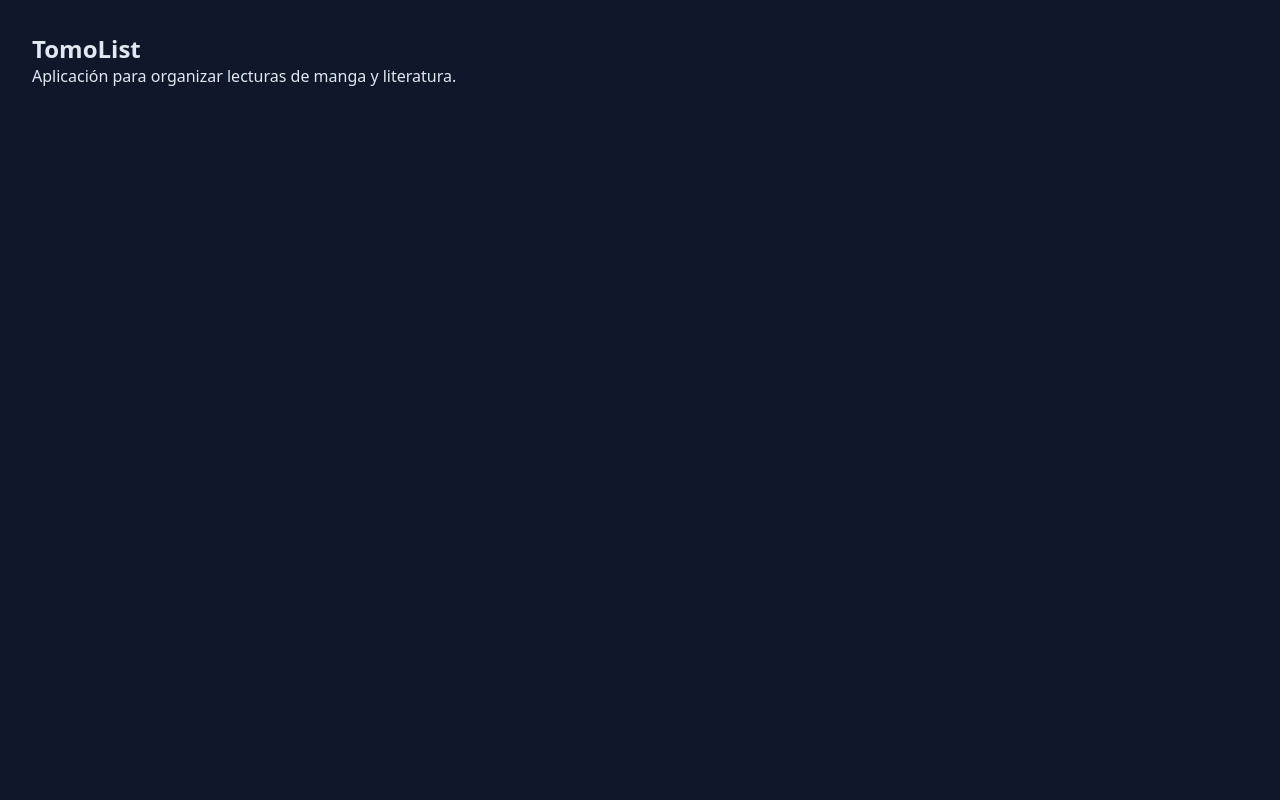
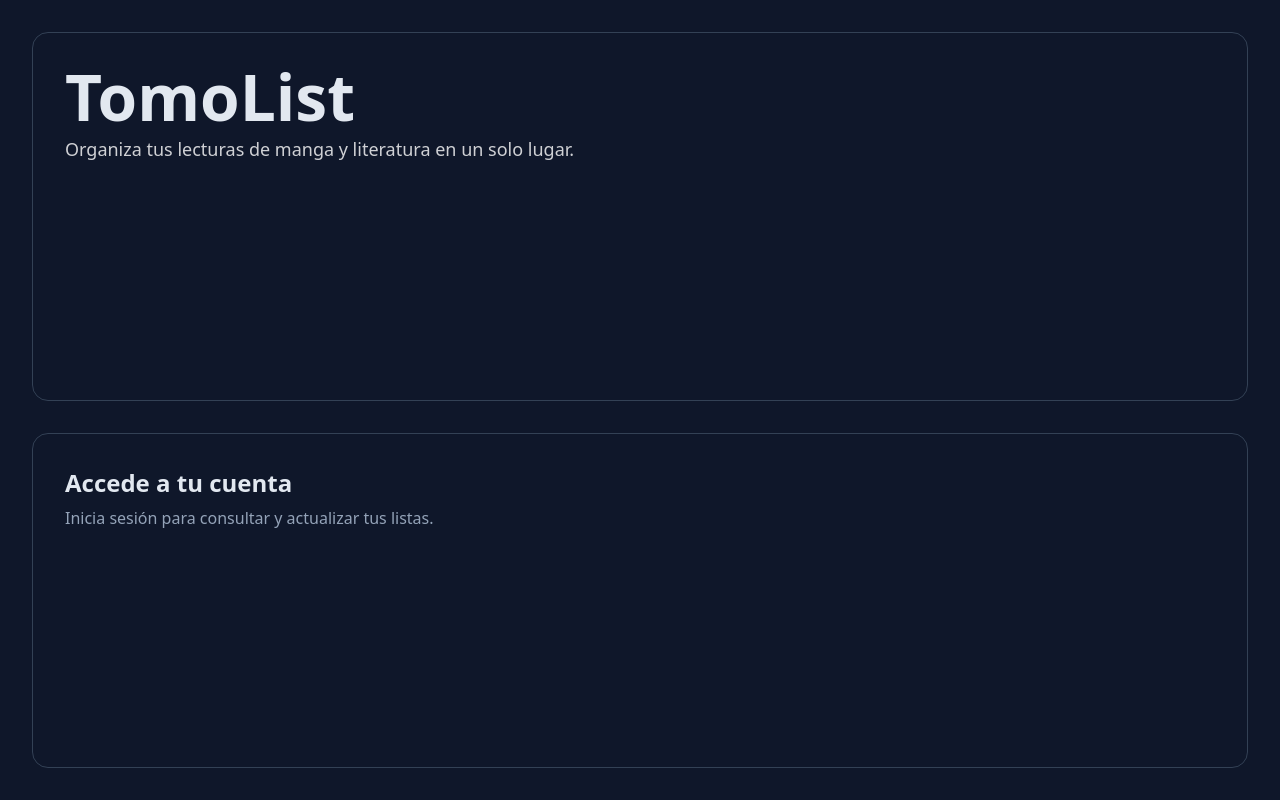
Before and after one commit to MateosEsther/TomoList, a React (Vite) app in the folder frontend/: page / in a window 1280 px wide. Built offline with nearby package versions, Linux system fonts and the light colour scheme.

Commit message:
refactor: renderiza HomePage en App

```diff
--- a/frontend/src/App.tsx
+++ b/frontend/src/App.tsx
@@ -1,17 +1,8 @@
-// App es el componente principal de React.
+// App es el componente principal de React y carga la HomePage.
+import HomePage from './pages/HomePage/HomePage'
 
 function App() {
-    return (
-        <main>
-        <section>
-            <h1>TomoList</h1>
-
-            <p>
-            Aplicación para organizar lecturas de manga y literatura.
-            </p>
-        </section>
-        </main>
-    )
+    return <HomePage />
 }
 
 export default App
```
